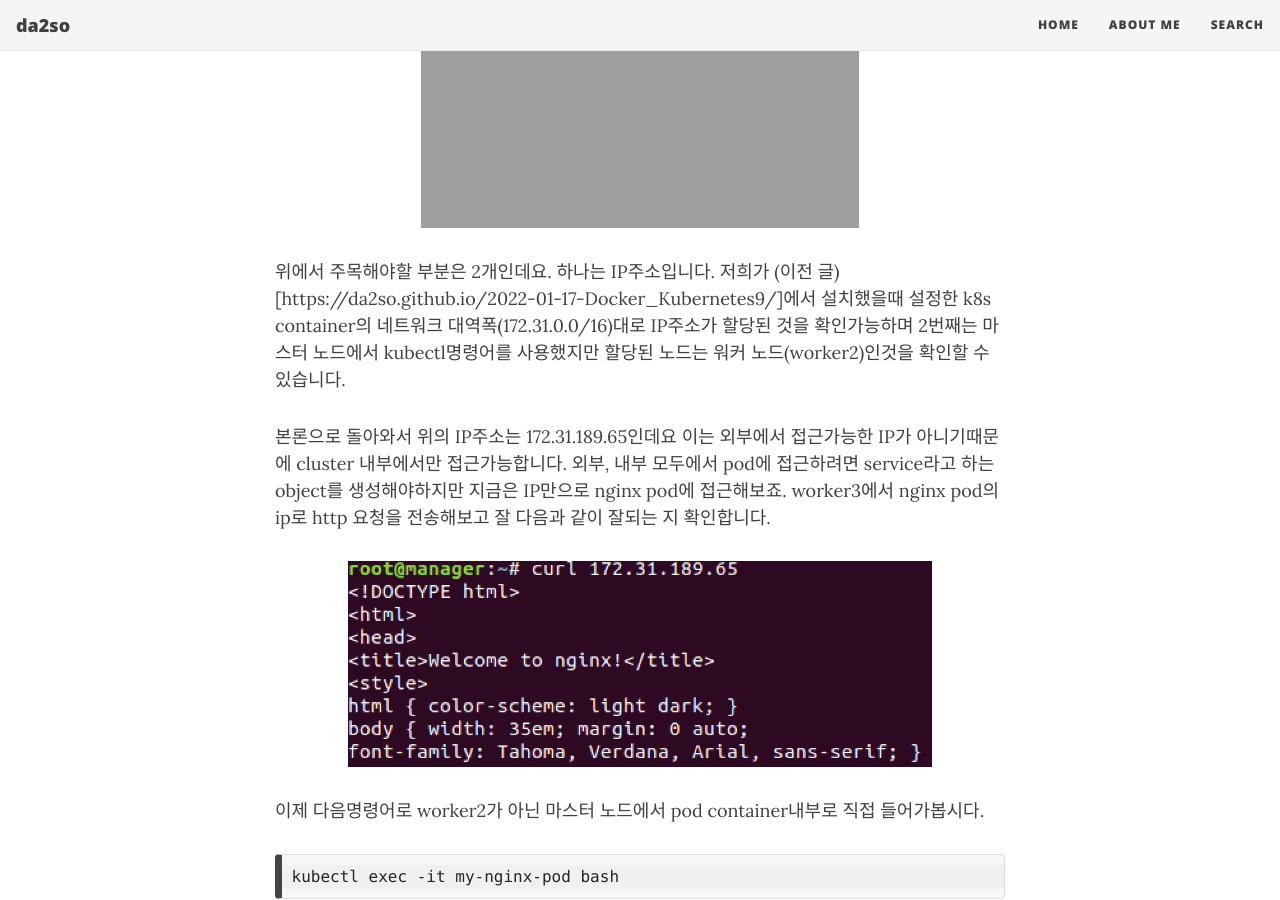
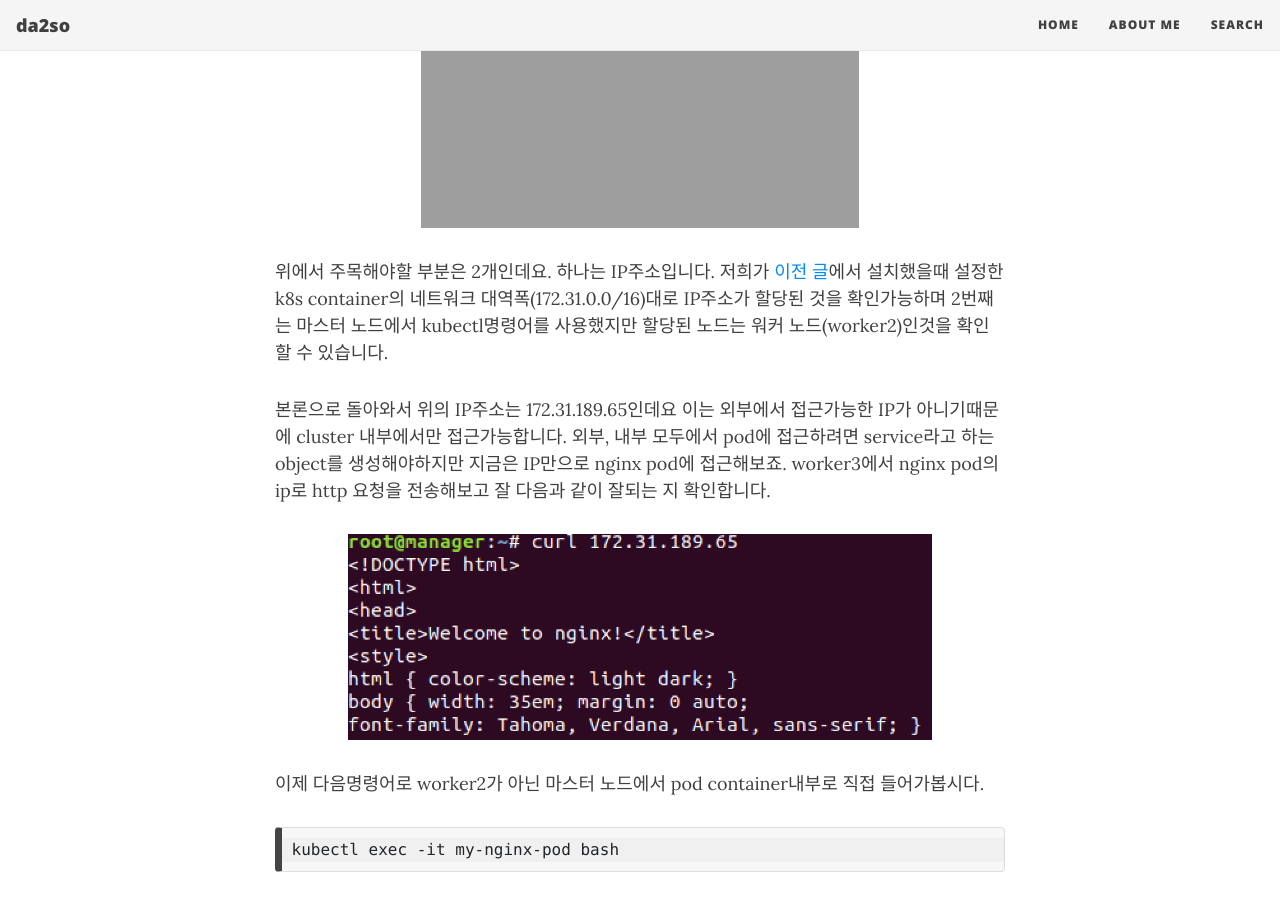
Before and after one commit to da2so/da2so.github.io, a Jekyll site: the page built from _posts/2022-01-18-Docker_Kubernetes10.md, in a window 1280 px wide and 900 px high, scrolled down 3076 px. Built offline with Jekyll 4.4.1, drawn with Linux system fonts in a browser that asks for light colours; nearby versions of some CDN libraries; some of the changed lines change nothing that is shown.

Commit message:
Update 2022-01-18-Docker_Kubernetes10.md

```diff
--- a/_posts/2022-01-18-Docker_Kubernetes10.md
+++ b/_posts/2022-01-18-Docker_Kubernetes10.md
@@ -84,7 +84,7 @@ spec:
 
 ![1](https://da2so.github.io/assets/post_img/2022-01-18-Docker_Kubernetes10/4.png){: .mx-auto.d-block width="60%" :}
 
-위에서 주목해야할 부분은 2개인데요. 하나는 IP주소입니다. 저희가 (이전 글)[https://da2so.github.io/2022-01-17-Docker_Kubernetes9/]에서 설치했을때 설정한 k8s container의 네트워크 대역폭(172.31.0.0/16)대로 IP주소가 할당된 것을 확인가능하며 2번째는 마스터 노드에서 kubectl명령어를 사용했지만 할당된 노드는 워커 노드(worker2)인것을 확인할 수 있습니다.
+위에서 주목해야할 부분은 2개인데요. 하나는 IP주소입니다. 저희가 [이전 글](https://da2so.github.io/2022-01-17-Docker_Kubernetes9)에서 설치했을때 설정한 k8s container의 네트워크 대역폭(172.31.0.0/16)대로 IP주소가 할당된 것을 확인가능하며 2번째는 마스터 노드에서 kubectl명령어를 사용했지만 할당된 노드는 워커 노드(worker2)인것을 확인할 수 있습니다.
 
 본론으로 돌아와서 위의 IP주소는 172.31.189.65인데요 이는 외부에서 접근가능한 IP가 아니기때문에 cluster 내부에서만 접근가능합니다. 외부, 내부 모두에서 pod에 접근하려면 service라고 하는 object를 생성해야하지만 지금은 IP만으로 nginx pod에 접근해보죠. worker3에서 nginx pod의 ip로 http 요청을 전송해보고 잘 다음과 같이 잘되는 지 확인합니다.
 
```
